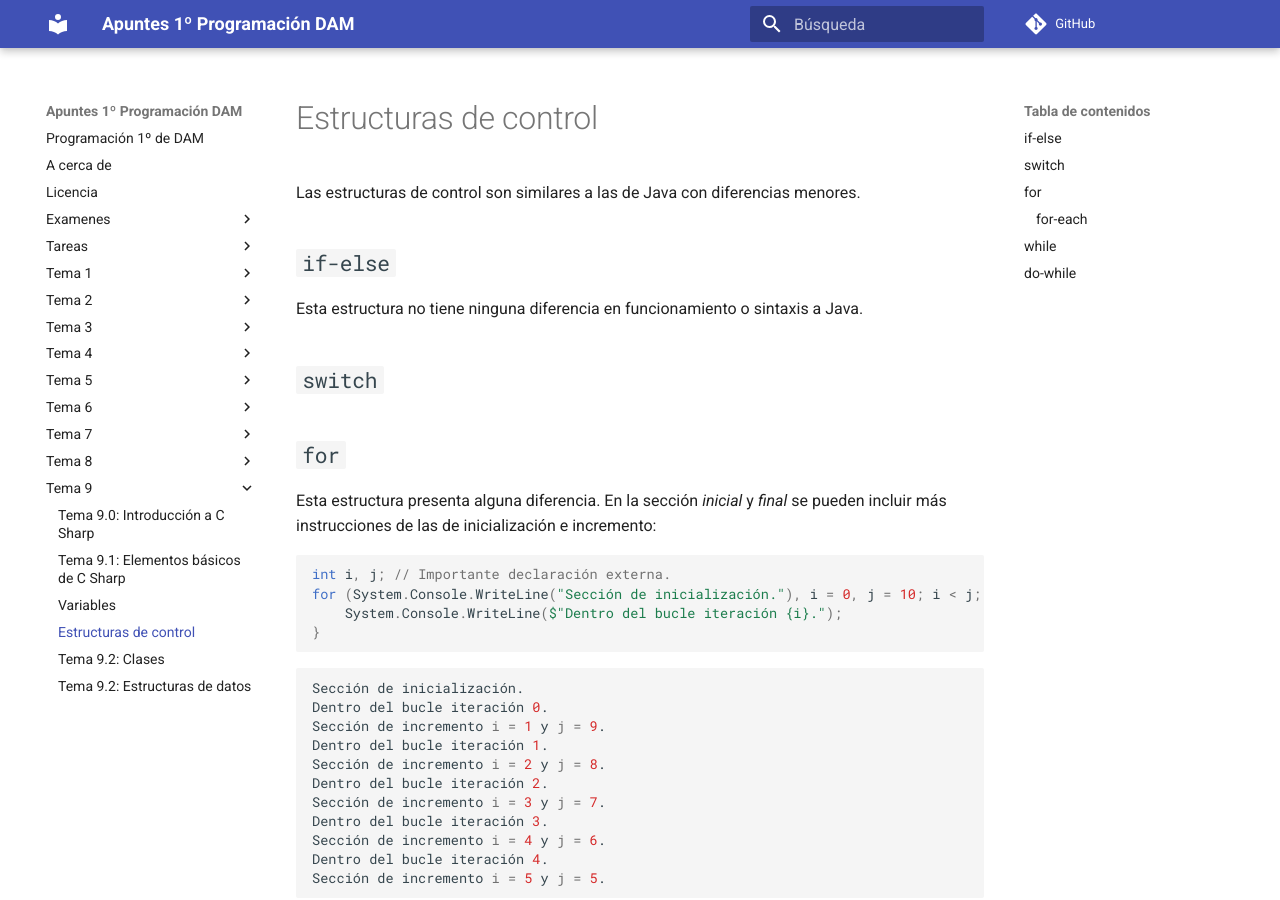
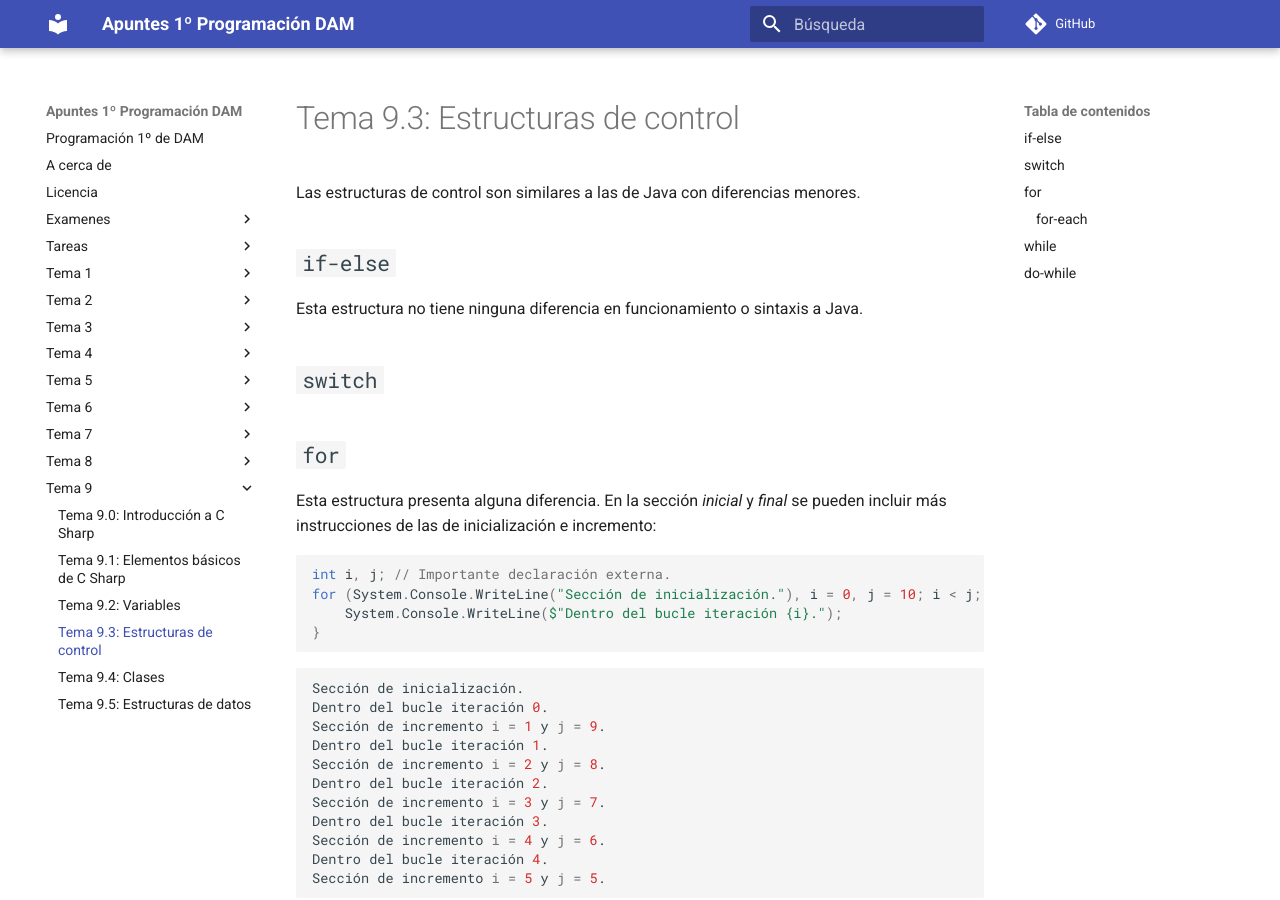
Before and after one commit to mmourazos/DAM_PR_Apuntes, an MkDocs documentation site: the page built from docs/Tema 9/Tema - 9.3 - Estructuras de control.md, in a window 1280 px wide and 900 px high. Built offline with MkDocs 1.6.1 and Material for MkDocs 9.7.7, drawn with Linux system fonts in a browser that asks for light colours; comment, search, counter and statistics services are not loaded.

```diff
--- a/docs/Tema 9/Tema - 9.2 - Variables.md
+++ b/docs/Tema 9/Tema - 9.2 - Variables.md
@@ -1,4 +1,4 @@
-# Variables
+# Tema 9.2: Variables
 
 Las principales diferencias entre las variables de C# y Java es que en el primero las variables _primitivas_ podrán pasarse **por valor** o **por referencia**. La segunda diferencia es que en lugar de disponer de **tipos envoltorio**, como Java, para trabajar con variables _sencillas_ (los tipos primitivos de Java) se utiliza un nuevo tipo de datos `struct` para realizar una función similar. Los _tipos primitivos_ de C# serán todos `struct`s, una especie de clases limitadas con valores y métodos.
 
--- a/docs/Tema 9/Tema - 9.3 - Estructuras de control.md
+++ b/docs/Tema 9/Tema - 9.3 - Estructuras de control.md
@@ -1,4 +1,4 @@
-# Estructuras de control
+# Tema 9.3: Estructuras de control
 
 Las estructuras de control son similares a las de Java con diferencias menores.
 
--- a/docs/Tema 9/Tema - 9.4 - Clases.md
+++ b/docs/Tema 9/Tema - 9.4 - Clases.md
@@ -1,4 +1,4 @@
-# Tema 9.2: Clases
+# Tema 9.4: Clases
 
 Las clases en C# cumplen la misma función que en Java.
 
--- a/docs/Tema 9/Tema - 9.5 - Estructuras de datos de C-Sharp.md
+++ b/docs/Tema 9/Tema - 9.5 - Estructuras de datos de C-Sharp.md
@@ -1,4 +1,4 @@
-# Tema 9.2: Estructuras de datos
+# Tema 9.5: Estructuras de datos
 
 En este tema veremos de manera resumida las estructuras más comunes que se utilizan en C#.
 
```
Also changed, not shown: 2 other files.
